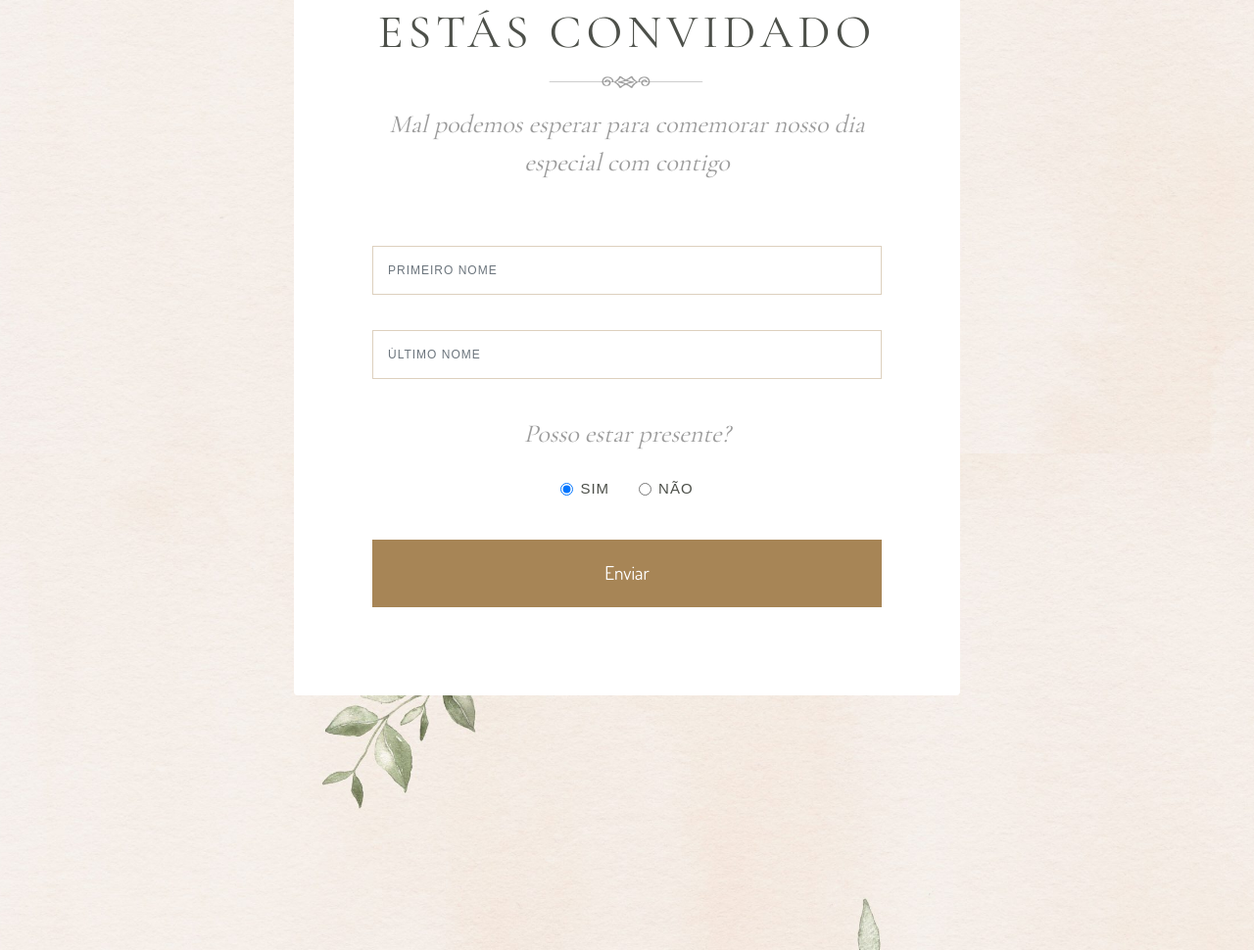
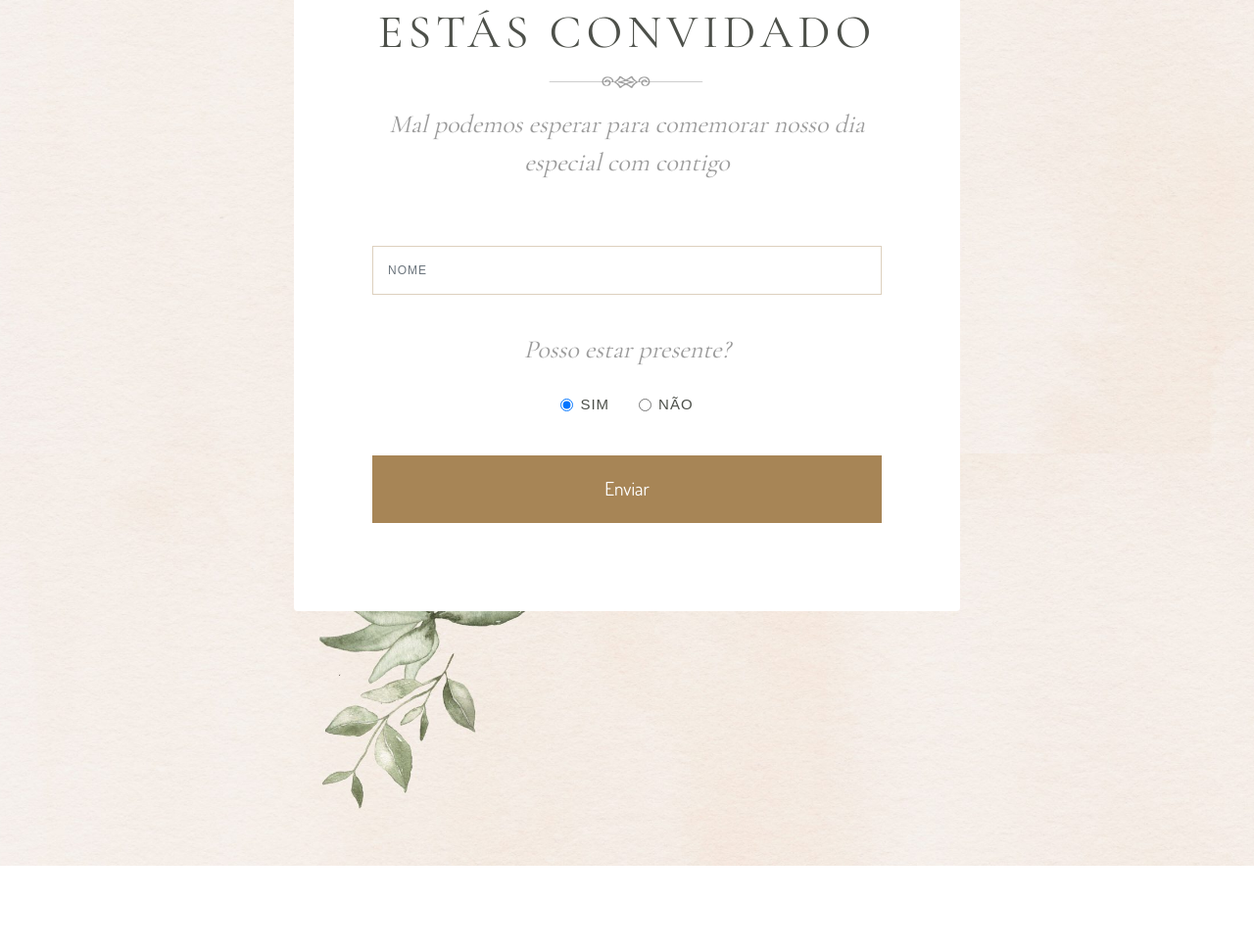
Before and after one commit to julianaenuno/casamento, a plain HTML site: page index.html in a window 1280 px wide. Shown: the part 5017-5987 px from the top of the page at 98% size. After the commit the page ends 5901 px from the top, so only its background shows below. Drawn offline with nearby package versions, Linux system fonts and the light colour scheme.

Commit message:
Update index.html

```diff
--- a/index.html
+++ b/index.html
@@ -227,10 +227,7 @@
                 <div class="form-content">
                   <div class="form-container">
                     <div class="form-group">
-                      <input type="text" class="form-control custom-input" id="first-name" placeholder="Primeiro nome">
-                    </div>
-                    <div class="form-group">
-                      <input type="text" class="form-control custom-input" id="last-name" placeholder="Último nome">
+                      <input type="text" class="form-control custom-input" id="first-name" placeholder="Nome">
                     </div>
                   </div>
                   <div class="form-container-check">
```
